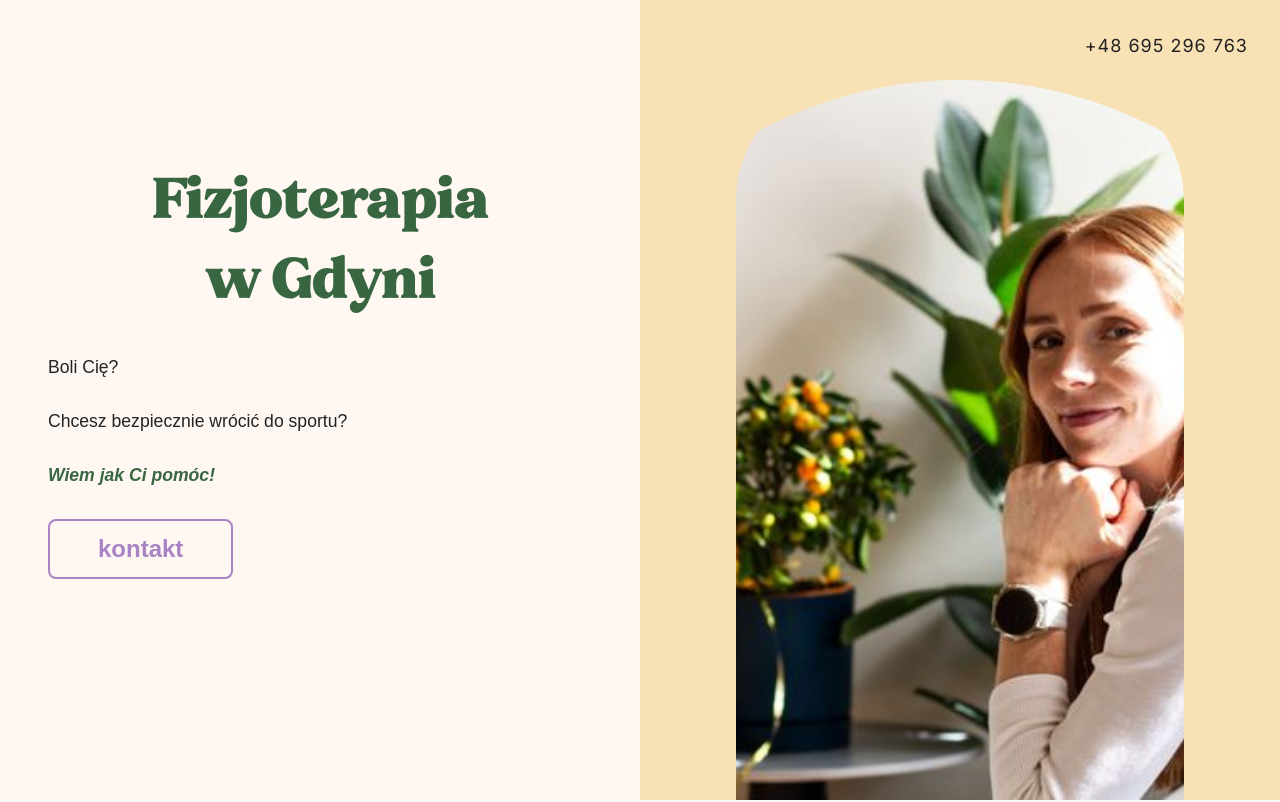
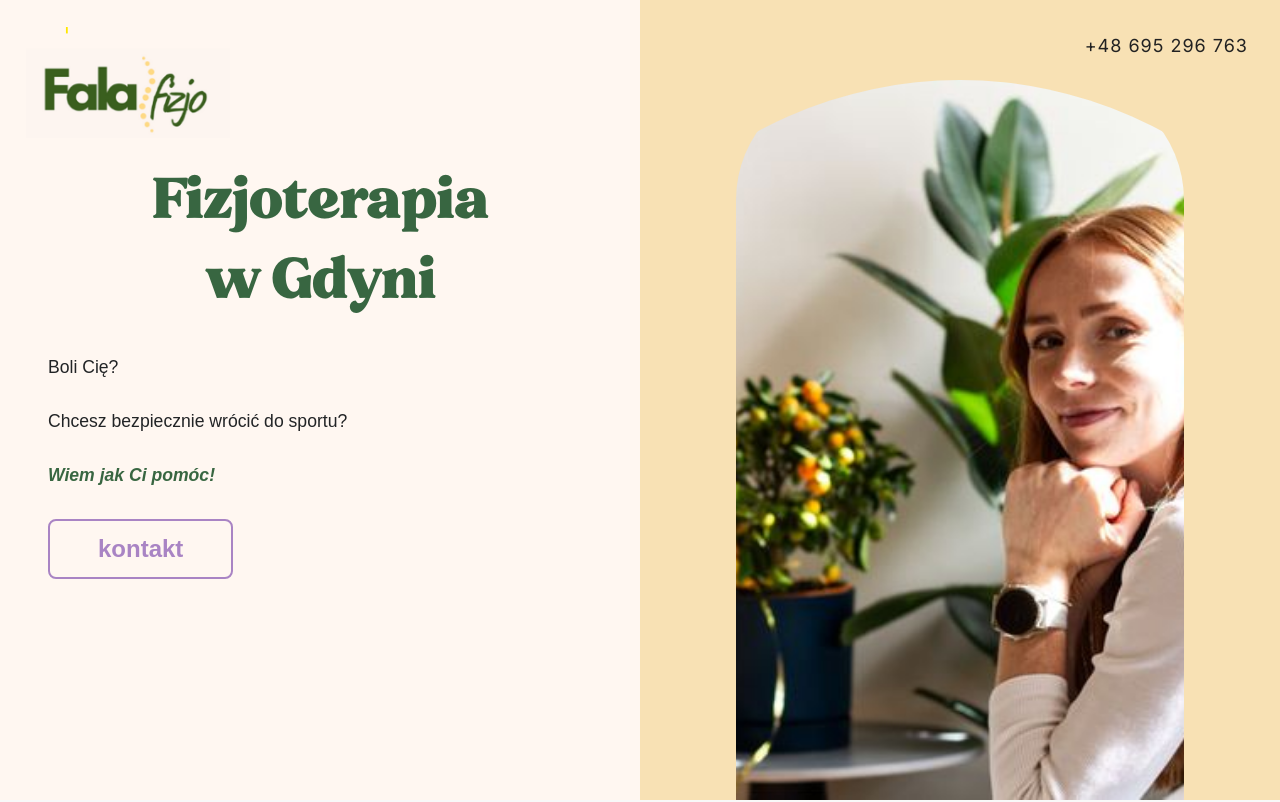
Before and after one commit to GDY-BOY/fala-project, a Next.js app: page / in a window 1280 px wide. Shown: the top 802 px of the page. Built offline with nearby package versions, Linux system fonts and the light colour scheme.

Commit message:
bring back logo

```diff
--- a/pages/index.tsx
+++ b/pages/index.tsx
@@ -10,14 +10,18 @@ export default function Home() {
         <section className="w-full min-h-screen h-screen flex flex-col md:flex-row relative p-0">
           {/* Logo in top left corner, 4x larger, absolute */}
           <div
-            className="absolute z-10"
+            className="z-30"
             style={{
-              top: "2vw",
-              left: "2vw",
-              width: "32vw",
-              maxWidth: 256,
-              minWidth: 96,
-              height: "auto",
+              position: "absolute",
+              top: 0,
+              left: 0,
+              padding: "2vw",
+              width: "256px",
+              height: "256px",
+              maxWidth: "30vw",
+              minWidth: "96px",
+              pointerEvents: "none", // so it doesn't block interactions
+              background: "none",
             }}
           >
             <Image
@@ -25,7 +29,7 @@ export default function Home() {
               alt="Fala Logo"
               width={256}
               height={256}
-              style={{ width: "100%", height: "auto" }}
+              style={{ width: "100%", height: "auto", display: "block" }}
               priority
             />
           </div>
```
